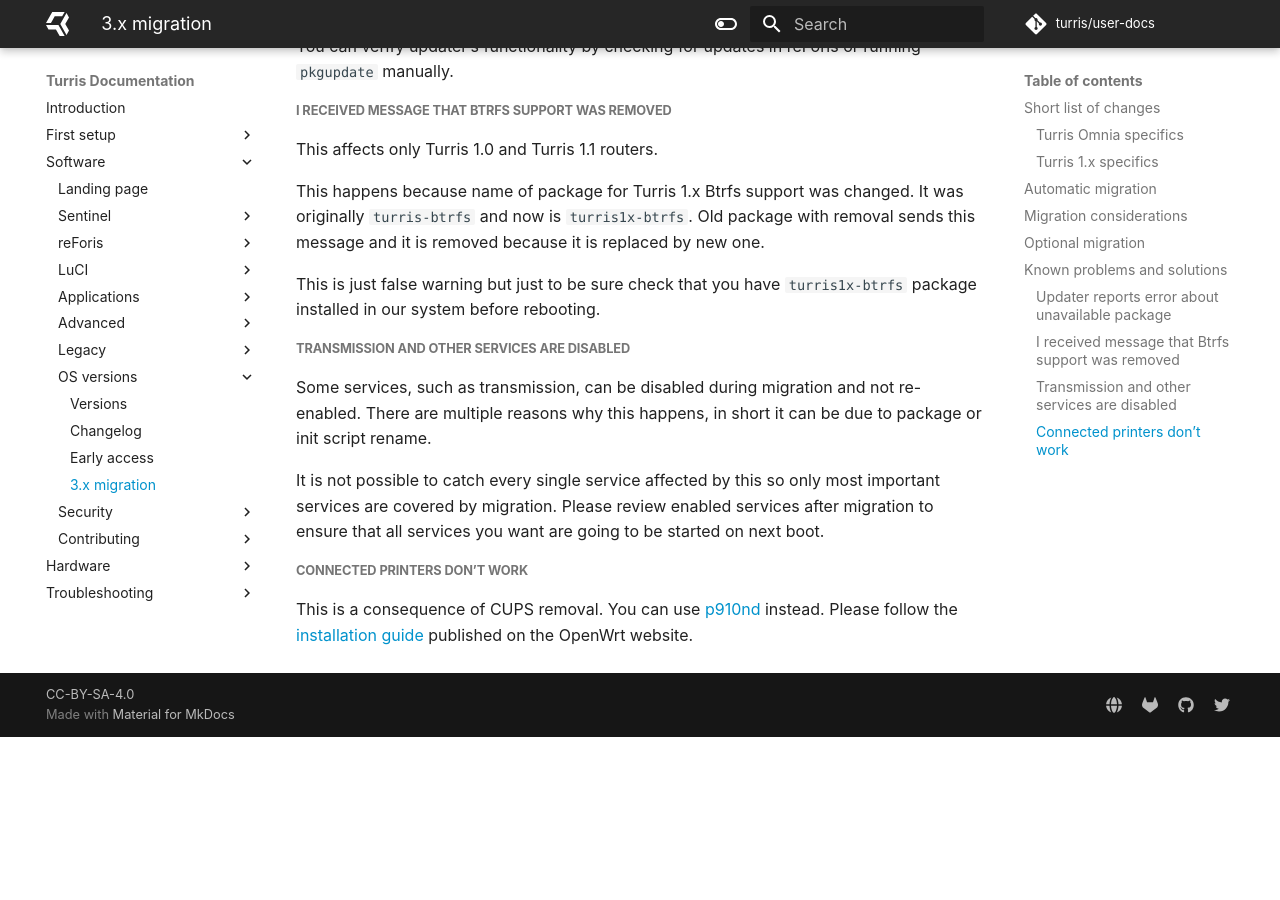
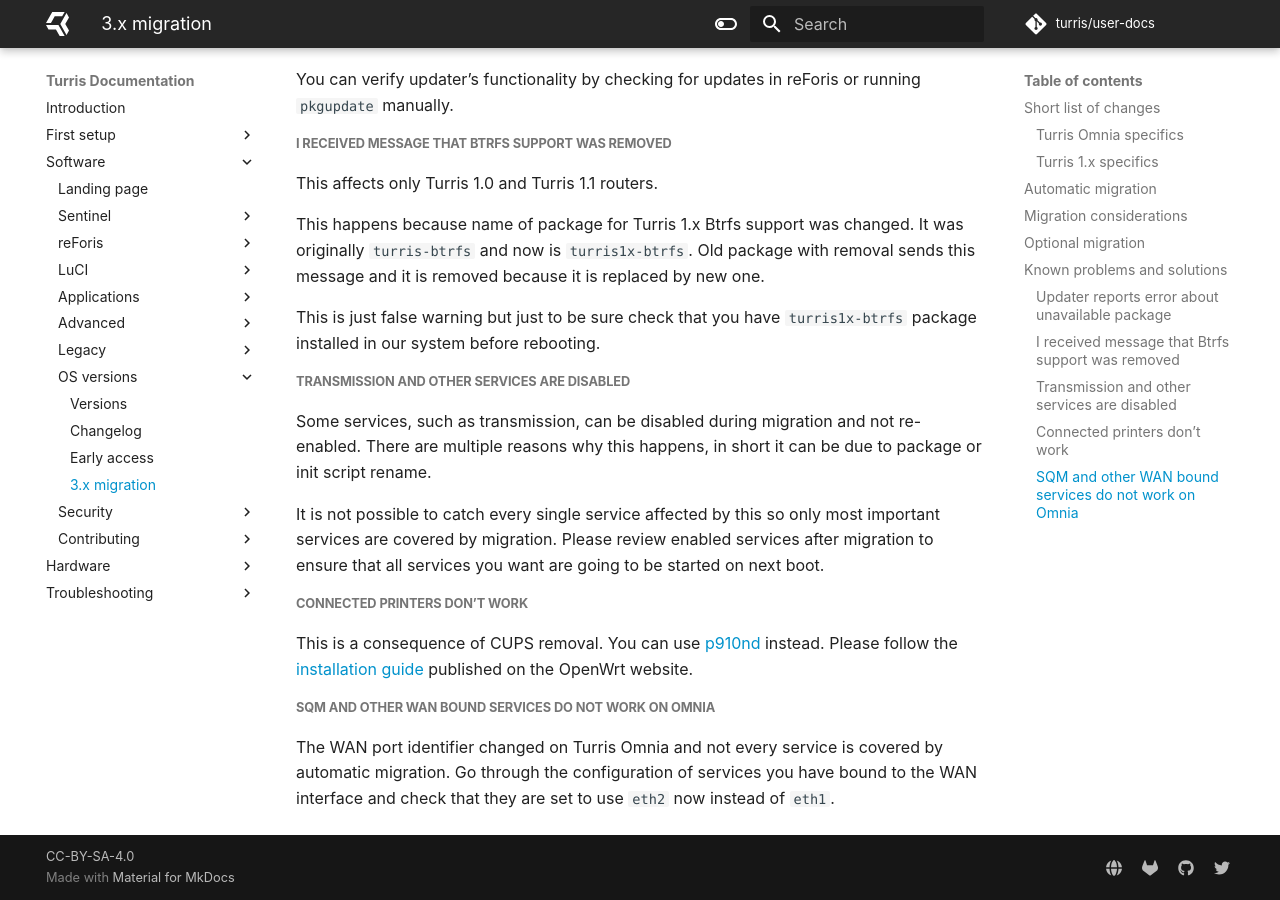
Before and after one commit to turris-cz/user-docs, an MkDocs documentation site: the page built from docs/geek/tos3-migration.md, in a window 1280 px wide and 900 px high, scrolled down 4649 px. Built offline with MkDocs 1.6.1 and Material for MkDocs 9.7.7, drawn with Linux system fonts in a browser that asks for light colours; before the commit the page ends 5386 px from its top, so only the background shows below that; some of the changed text lies outside the part shown.

Commit message:
geek/tos3-migration: add point about WAN change on Omnia

```diff
--- a/docs/geek/tos3-migration.md
+++ b/docs/geek/tos3-migration.md
@@ -41,6 +41,7 @@
   VLANs](../basics/luci/vlan/luci-vlan.md).
 
 ##### Turris Omnia specifics
+* WAN interface that was originally labeled in the system as `eth1` is now `eth2`.
 * Turris OS 5.0+ no longer supports switching between SFP and metallic in runtime.
   Switch is performed on boot for that boot-loader update is required. This is not
   yet available and so you have to switch between SFP and metallic manually. To do
@@ -185,3 +186,9 @@
 [p910nd](https://man.cx/p910nd) instead. Please follow the
 [installation guide](https://openwrt.org/docs/guide-user/services/print_server/p910ndprinterserver)
 published on the OpenWrt website.
+
+##### SQM and other WAN bound services do not work on Omnia
+The WAN port identifier changed on Turris Omnia and not every service is covered
+by automatic migration. Go through the configuration of services you have bound
+to the WAN interface and check that they are set to use `eth2` now instead of
+`eth1`.
```
